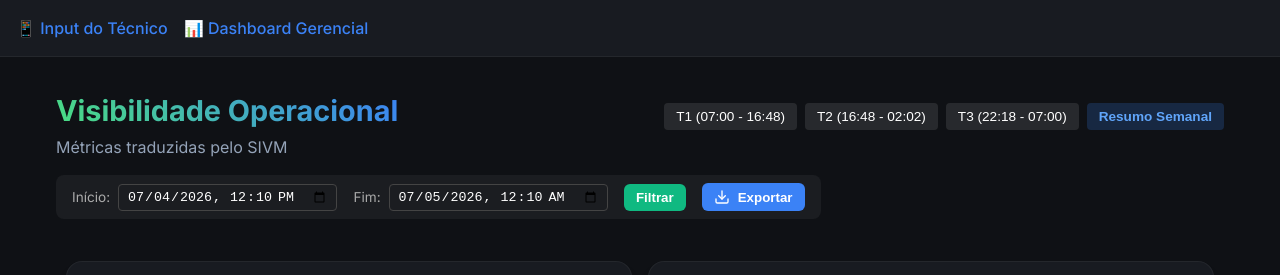
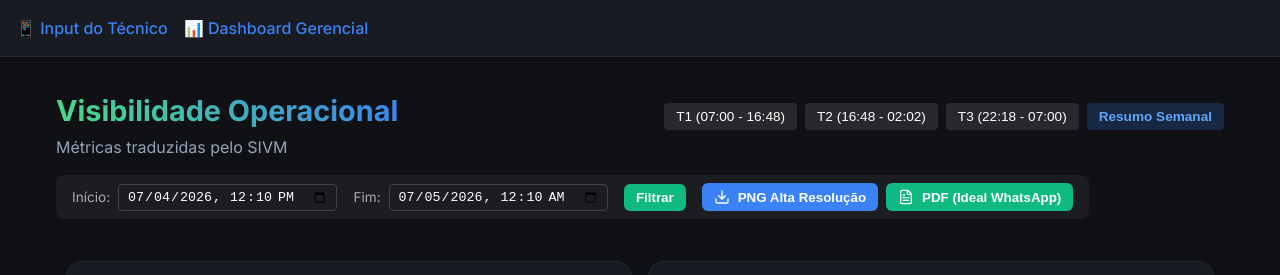
Before and after one commit to Marcelo-araujo/sivm, a React (Vite) app: page /dashboard in a window 1280 px wide. Shown: the top 275 px of the page. Built offline with nearby package versions, Linux system fonts and the light colour scheme; no server answers.

Commit message:
src/pages/Dashboard.jsx

```diff
--- a/package.json
+++ b/package.json
@@ -14,6 +14,7 @@
     "@vercel/postgres": "^0.10.0",
     "dotenv": "^17.4.2",
     "html-to-image": "^1.11.13",
+    "jspdf": "^4.2.1",
     "lucide-react": "^1.23.0",
     "react": "^19.2.7",
     "react-dom": "^19.2.7",
--- a/src/pages/Dashboard.jsx
+++ b/src/pages/Dashboard.jsx
@@ -1,7 +1,9 @@
 import React, { useState, useEffect, useRef } from 'react';
 import { BarChart, Bar, XAxis, YAxis, Tooltip, ResponsiveContainer, Cell } from 'recharts';
-import { Activity, CheckCircle, Clock, AlertTriangle, Download } from 'lucide-react';
+import { Activity, CheckCircle, Clock, AlertTriangle, Download, FileText } from 'lucide-react';
 import * as htmlToImage from 'html-to-image';
+import { jsPDF } from 'jspdf';
+
 
 export default function Dashboard() {
   const [metrics, setMetrics] = useState(null);
@@ -77,21 +79,85 @@ export default function Dashboard() {
     return () => clearInterval(interval);
   }, []);
 
-  const exportDashboard = () => {
-    if (dashboardRef.current) {
-      htmlToImage.toPng(dashboardRef.current, { backgroundColor: '#111827' })
-        .then(function (dataUrl) {
+  const exportDashboard = async () => {
+    if (!dashboardRef.current) return;
+    try {
+      // 1. Geramos a imagem com pixelRatio: 2 (alta definição) para aguentar a compressão do WhatsApp
+      const dataUrl = await htmlToImage.toPng(dashboardRef.current, {
+        backgroundColor: '#111827',
+        pixelRatio: 2,
+        style: {
+          transform: 'scale(1)',
+        }
+      });
+
+      // 2. Tenta compartilhar diretamente usando a Web Share API se suportado (comum em celulares)
+      if (navigator.share && navigator.canShare) {
+        const response = await fetch(dataUrl);
+        const blob = await response.blob();
+        const file = new File([blob], `sivm-relatorio-${new Date().toISOString().split('T')[0]}.png`, { type: 'image/png' });
+
+        if (navigator.canShare({ files: [file] })) {
+          await navigator.share({
+            files: [file],
+            title: 'Relatório SIVM',
+            text: 'Confira a Visibilidade Operacional do SIVM',
+          });
+          return;
+        }
+      }
+
+      // Fallback para download convencional
       const link = document.createElement('a');
       link.download = `sivm-relatorio-${new Date().toISOString().split('T')[0]}.png`;
       link.href = dataUrl;
       link.click();
-        })
-        .catch(function (error) {
+    } catch (error) {
       console.error('Erro ao exportar dashboard:', error);
       alert('Não foi possível exportar a imagem.');
-        });
     }
   };
+
+  const exportDashboardPDF = async () => {
+    if (!dashboardRef.current) return;
+    try {
+      // 1. Gera a imagem do elemento com alta densidade de pixels (pixelRatio: 2)
+      const dataUrl = await htmlToImage.toPng(dashboardRef.current, {
+        backgroundColor: '#111827',
+        pixelRatio: 2,
+        style: {
+          transform: 'scale(1)',
+        }
+      });
+
+      // 2. Cria o documento PDF (formato A4 em paisagem 'l')
+      const pdf = new jsPDF('l', 'mm', 'a4');
+      const imgProps = pdf.getImageProperties(dataUrl);
+
+      const pdfWidth = pdf.internal.pageSize.getWidth();
+      const pdfHeight = pdf.internal.pageSize.getHeight();
+
+      // Mantém a proporção da imagem com margem de 10mm
+      const ratio = imgProps.width / imgProps.height;
+      let width = pdfWidth - 20;
+      let height = width / ratio;
+
+      if (height > (pdfHeight - 20)) {
+        height = pdfHeight - 20;
+        width = height * ratio;
+      }
+
+      const x = (pdfWidth - width) / 2;
+      const y = (pdfHeight - height) / 2;
+
+      pdf.addImage(dataUrl, 'PNG', x, y, width, height);
+      pdf.save(`sivm-relatorio-${new Date().toISOString().split('T')[0]}.pdf`);
+    } catch (error) {
+      console.error('Erro ao exportar PDF:', error);
+      alert('Não foi possível exportar o PDF.');
+    }
+  };
+
 
   const getColor = (status) => {
     if (status === 'Vermelho') return 'var(--status-red)';
@@ -147,13 +213,24 @@ export default function Dashboard() {
             Filtrar
           </button>
 
+          <div style={{ display: 'flex', gap: '0.5rem', marginLeft: 'auto', flexWrap: 'wrap' }}>
             <button
               onClick={exportDashboard}
-            style={{ display: 'flex', alignItems: 'center', gap: '0.5rem', background: '#3b82f6', color: '#fff', border: 'none', padding: '6px 12px', borderRadius: '6px', fontWeight: 600, cursor: 'pointer', marginLeft: 'auto' }}
+              style={{ display: 'flex', alignItems: 'center', gap: '0.5rem', background: '#3b82f6', color: '#fff', border: 'none', padding: '6px 12px', borderRadius: '6px', fontWeight: 600, cursor: 'pointer' }}
             >
               <Download size={16} />
-            Exportar
+              PNG Alta Resolução
             </button>
+
+            <button
+              onClick={exportDashboardPDF}
+              style={{ display: 'flex', alignItems: 'center', gap: '0.5rem', background: '#10b981', color: '#fff', border: 'none', padding: '6px 12px', borderRadius: '6px', fontWeight: 600, cursor: 'pointer' }}
+            >
+              <FileText size={16} />
+              PDF (Ideal WhatsApp)
+            </button>
+          </div>
+
         </div>
       </div>
 
```
Also changed, not shown: 1 other file (tests, documents, lock files or other folders). Lines whose indentation alone changed are shown as unchanged.
